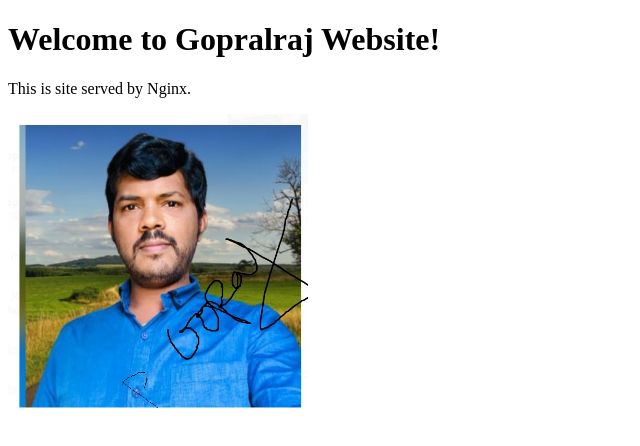
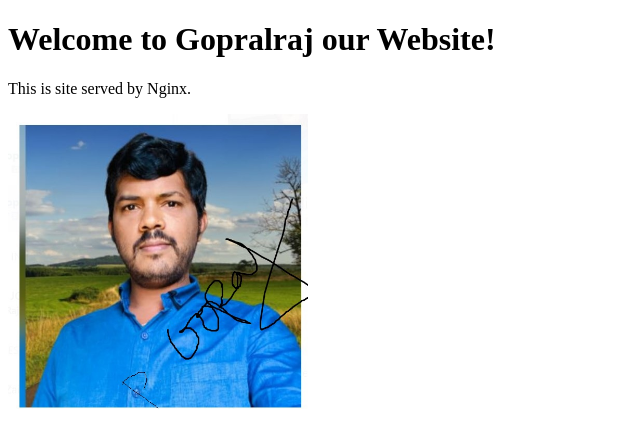
Before and after one commit to gopalraj321/hello-world, a plain HTML site: page index.html in a window 1280 px wide. Shown: the whole page, without its empty margins (0-640 px from the left). Drawn offline with Linux system fonts and the light colour scheme.

Commit message:
Update index.html

```diff
--- a/index.html
+++ b/index.html
@@ -5,7 +5,7 @@
     <title>This Gopal website</title>
 </head>
 <body>
-    <h1>Welcome to Gopralraj  Website!</h1>
+    <h1>Welcome to Gopralraj our  Website!</h1>
     <p>This is site served by Nginx.</p>
     <img src="images/my-image1.jpg" alt="Sample Image" width="300">
 </body>
```
